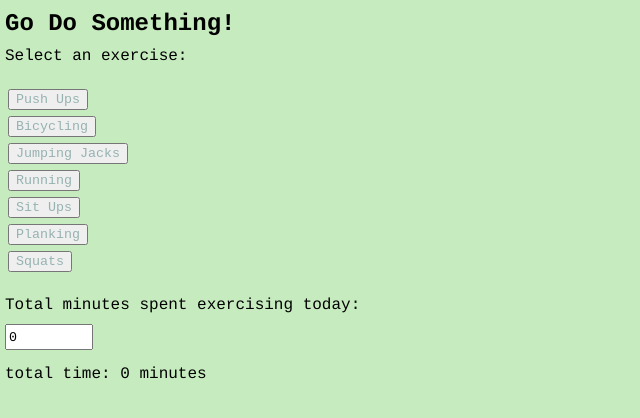
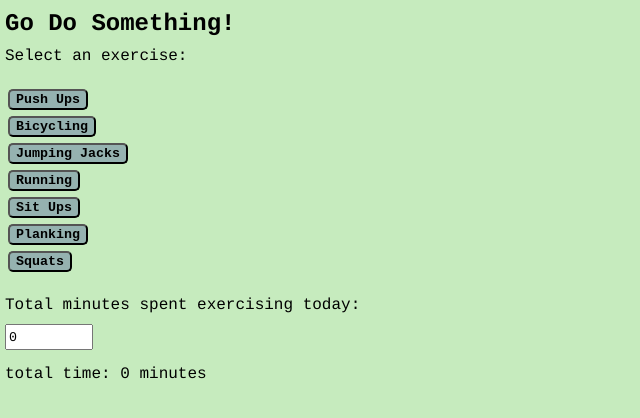
Before and after one commit to julianamacedo1/exercise-app, a React (Create React App) app: page / in a window 1280 px wide. Shown: the top 418 px of the page, without its empty margins (0-640 px from the left). Built offline with nearby package versions, Linux system fonts and the light colour scheme.

Commit message:
March 6, 2021 4:05 PM

```diff
--- a/src/App.css
+++ b/src/App.css
@@ -4,5 +4,7 @@ body {
 button {
   margin: 3px;
   font-family: 'Courier New', Courier, monospace;
-  color: #95B2B0;
+  font-weight: bold;
+  background-color: #95B2B0;
+  border-radius: 5px;
 }
```
